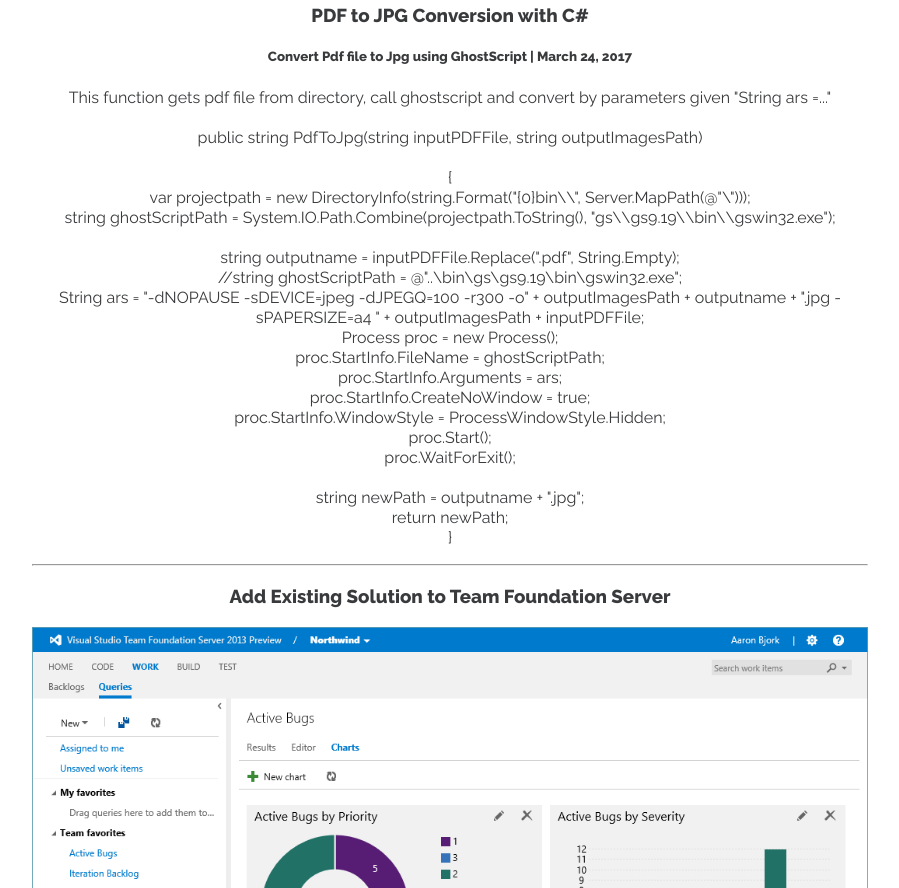
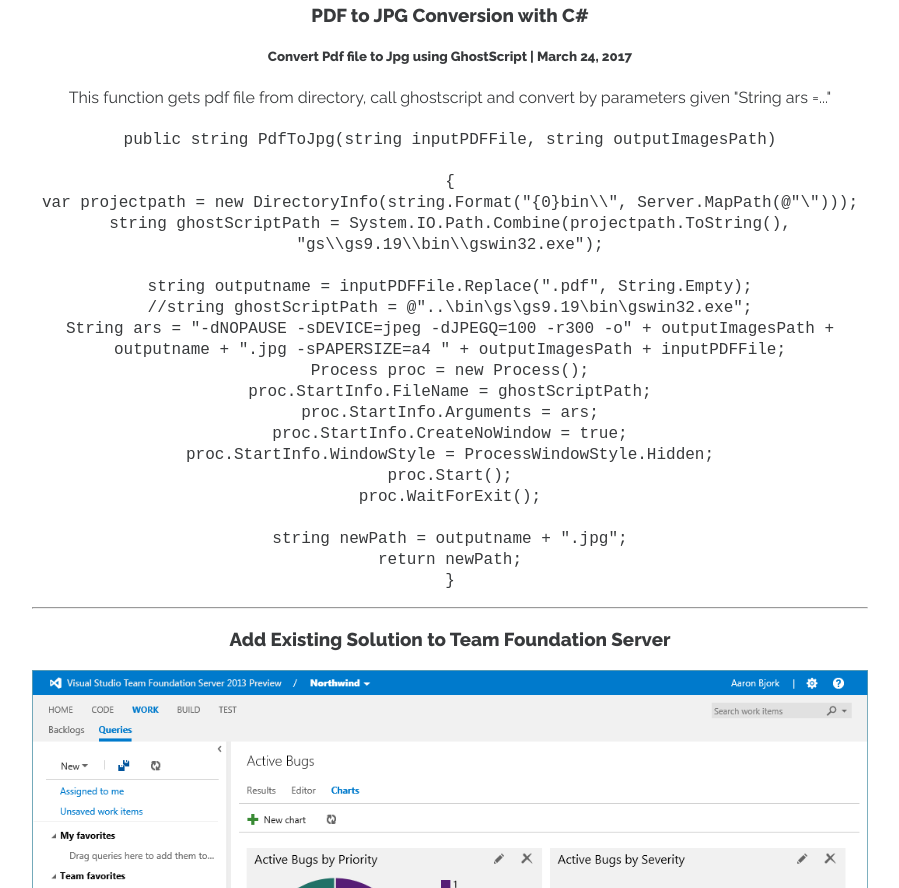
Before and after one commit to eren-v/eren-v.github.io, a plain HTML site: page index.html in a window 1280 px wide. Shown: the part 960-1848 px from the top of the page, without its empty margins (190-1089 px from the left). Drawn offline with Linux system fonts and the light colour scheme.

Commit message:
post2
codeblock

```diff
--- a/index.html
+++ b/index.html
@@ -57,6 +57,7 @@ p {
     <div class="w3-container">
        <p> This function gets pdf file from directory, call ghostscript and convert by parameters given "String ars =..."
 	   <br>
+	   <code class="codeblock">
 		<br>public string PdfToJpg(string inputPDFFile, string outputImagesPath)<br>
         <br>{
         <br>var projectpath = new DirectoryInfo(string.Format("{0}bin\\", Server.MapPath(@"\")));
@@ -75,7 +76,7 @@ p {
 		<br>
         <br>string newPath = outputname + ".jpg";
         <br>return newPath;
-        <br>}</p>
+        <br>}</code></p>
       <!-- <div class="w3-row"> -->
         <!-- <div class="w3-col m8 s12"> -->
           <!-- <p><button class="w3-button w3-padding-large w3-white w3-border"><b>READ MORE »</b></button></p> -->
```
